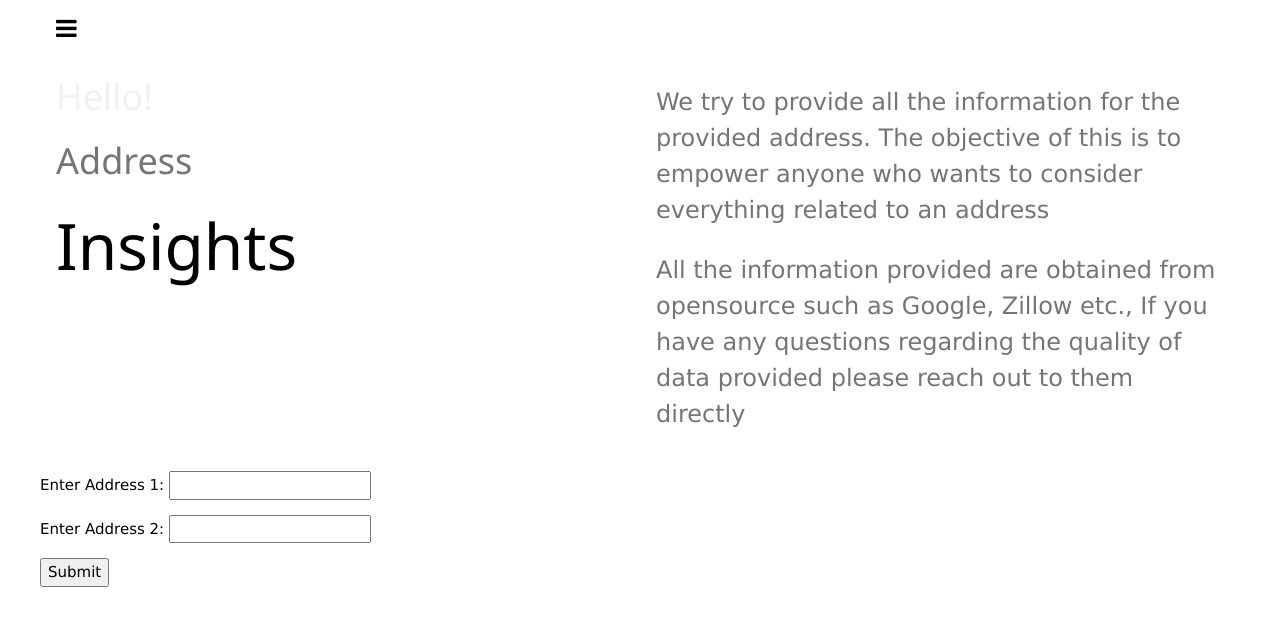
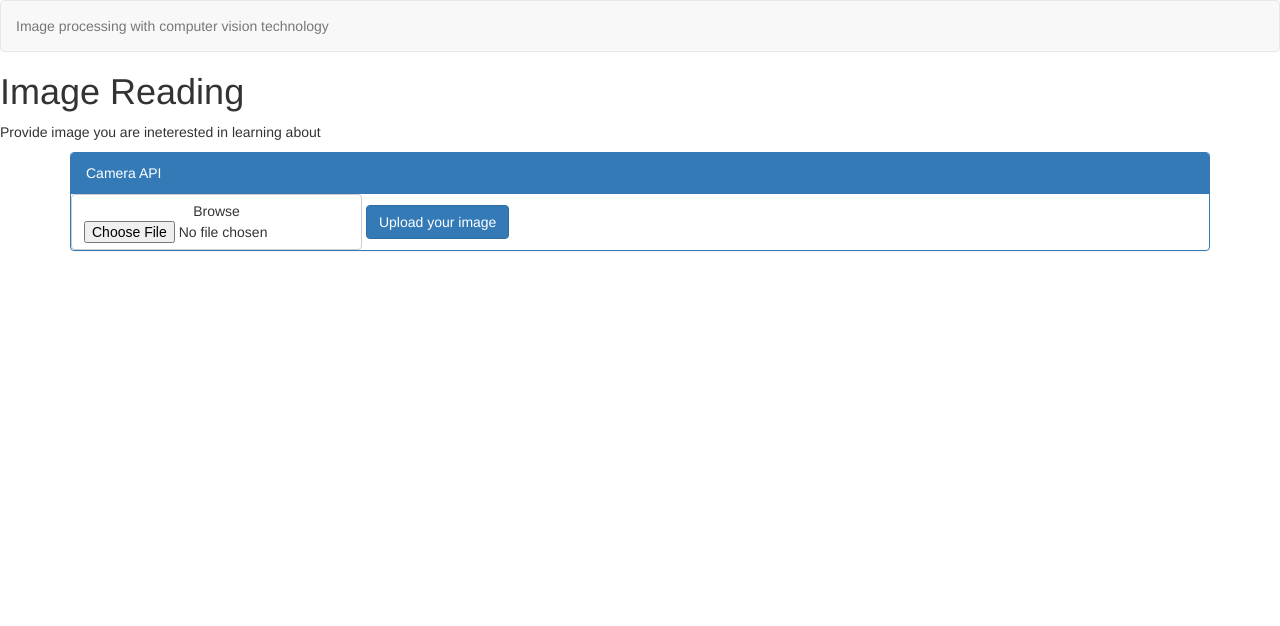
Before and after one commit to DLtech456/DocumentChk, a Flask app: page / in a window 1280 px wide. Shown: the top 626 px of the page. Run offline with Flask 2, Linux system fonts and the light colour scheme; some libraries are stand-ins or nearby versions.

Commit message:
Changes to html

```diff
--- a/src/templates/base.html
+++ b/src/templates/base.html
@@ -1,15 +1,21 @@
+<!DOCTYPE html>
+<html lang="en">
+<head>
+  <meta charset="UTF-8">
+  <title>Image detection demo</title>
+  <link rel="stylesheet" href="https://maxcdn.bootstrapcdn.com/bootstrap/3.3.7/css/bootstrap.min.css" integrity="sha384-BVYiiSIFeK1dGmJRAkycuHAHRg32OmUcww7on3RYdg4Va+PmSTsz/K68vbdEjh4u" crossorigin="anonymous">
+</head>
 
-<!DOCTYPE html>
-<html>
-<title>W3.CSS Template</title>
-<meta charset="UTF-8">
-<meta name="viewport" content="width=device-width, initial-scale=1">
-<link rel="stylesheet" href="https://www.w3schools.com/w3css/4/w3.css">
-<link rel="stylesheet" href="https://cdnjs.cloudflare.com/ajax/libs/font-awesome/4.7.0/css/font-awesome.min.css">
-<body class="w3-content" style="max-width:1200px">
+<body>
+<header class="navbar navbar-default">
+  <span class="navbar-text"> Image processing with computer vision technology
+  </span>
+</header>
+
 
     {% block content %}
 
     {% endblock %}
-  </body>
+
+</body>
 </html>
--- a/src/templates/homepg.html
+++ b/src/templates/homepg.html
@@ -1,6 +1,7 @@
 {% extends "base.html" %}
+
+
 {% block content %}
-
 
 <div class="w3-panel">
   <i class="w3-xlarge fa fa-bars"></i>
@@ -8,26 +9,24 @@
 <!-- First Grid: Logo & About -->
 <div class="w3-row">
 <div class="w3-half w3-container">
-  <h1 class="w3-xxlarge w3-text-light-grey">Hello!</h1>
-  <h1 class="w3-xxlarge w3-text-grey">Address</h1>
-  <h1 class="w3-jumbo">Insights</h1>
-</div>
-<div class="w3-half w3-container w3-xlarge w3-text-grey">
-  <p class="">We try to provide all the information for
-    the provided address. The objective of this is to empower
-    anyone who wants to consider everything related to an address</p>
-  <p>All the information provided are obtained from opensource such as Google, Zillow etc., If you have any questions regarding the quality of data provided please reach out to them directly</p>
-</div>
-</div>
+  <h1 class="w3-xxlarge w3-text-grey">Image Reading</h1>
 
 
-    <form id="entry-form" action="/profile" method="post">
-        <p></p>
-        Enter Address 1: <input type="text" id="City,State" name="StCty1">
-        <p></p>
-        Enter Address 2: <input type="text" id="City,State" name="StCty2">
-        <p></p>
-        <input type="submit">
-    </form>
+<div class="w3-half w3-container w3-xlarge w3-text-grey">
+  <p class="">Provide image you are ineterested in learning about</p>
+</div>
+<div class="container"></div><div class="container"></div><div class="container">
+  <div class="panel panel-primary">
+ 	<div class="panel-heading">Camera API</div>
+
+  <form action="/upload" method="post" enctype="multipart/form-data" >
+      <span class="btn btn-default btn-file">
+        Browse <input type="file" name="image">
+      </span>
+
+    <input type="submit" value="Upload your image" class="btn btn-primary">
+  </form>
+
+
 
 {% endblock %}
```
